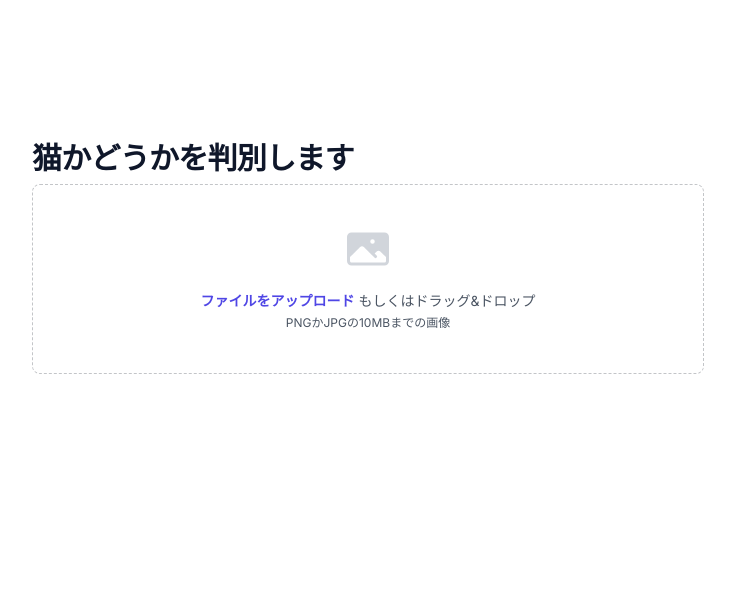
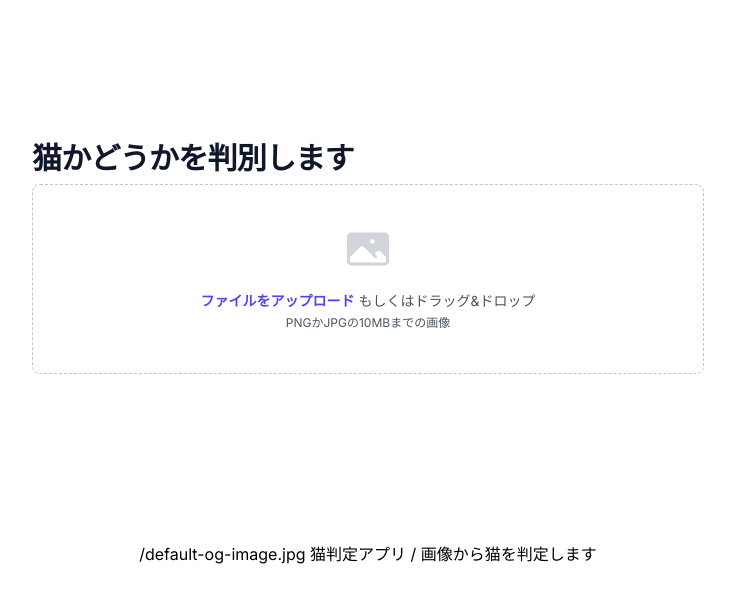
Before and after one commit to yon-s/cat-img, a Next.js app: page / in a window 1280 px wide. Shown: the top 602 px of the page, without its empty margins (272-1007 px from the left). Built offline with nearby package versions, Linux system fonts and the light colour scheme.

Commit message:
[WIP]コードを確認用でコミット

```diff
--- a/app/page.tsx
+++ b/app/page.tsx
@@ -1,7 +1,14 @@
-import UploadForm from "@/components/UploadForm"
+"use client";
+import { useState } from "react";
+import UploadForm from "@/components/UploadForm";
+import {chengeOgps} from "@/types/object";
 
 export default function Home() {
+  const [ogp, setOgp] = useState<chengeOgps>({img:"/default-og-image.jpg",title:"猫判定アプリ",description:"画像から猫を判定します"});
   return (
-    <UploadForm />
+    <>
+      <UploadForm ogp={setOgp}/>
+      <p className="text-center">{`${ogp.img} ${ogp.title} / ${ogp.description}`}</p>
+    </>
   )
 }
--- a/components/UploadForm.tsx
+++ b/components/UploadForm.tsx
@@ -5,8 +5,11 @@ import { DragEvent, useState } from "react";
 import Image from 'next/image';
 import { Judgment } from "@/api/fileJudgment";
 import { lodingMessage } from "@/const/lodingMessage";
+import { Dispatch, SetStateAction } from "react";
+import {chengeOgps} from "@/types/object";
 
-const UploadForm = () => {
+const UploadForm = (props: { ogp: Dispatch<SetStateAction<chengeOgps>> }) => {
+  const { ogp} = props;
   const [isDragActive, setIsDragActive] = useState<boolean>(false);
   const [createImageURL, setCreateImageURL] = useState<string>("");
   const [uploadError, setUploadError] = useState<boolean | null>(null);
@@ -95,6 +98,11 @@ const UploadForm = () => {
           setJugement(jugementMessageFlase);
           setNotice(noticeTxt);
         }
+        ogp({
+          img: createImageURL,
+          title: jugement || '',
+          description: `画像解析の結果${jugement}`,
+        });
       } catch (error) {
         setJudgmentError(true);
         console.error("File upload error:", error);
--- /dev/null
+++ b/types/object.tsx
@@ -0,0 +1,5 @@
+export type chengeOgps = {
+  img: string
+  title: string
+  description:string
+}
```
